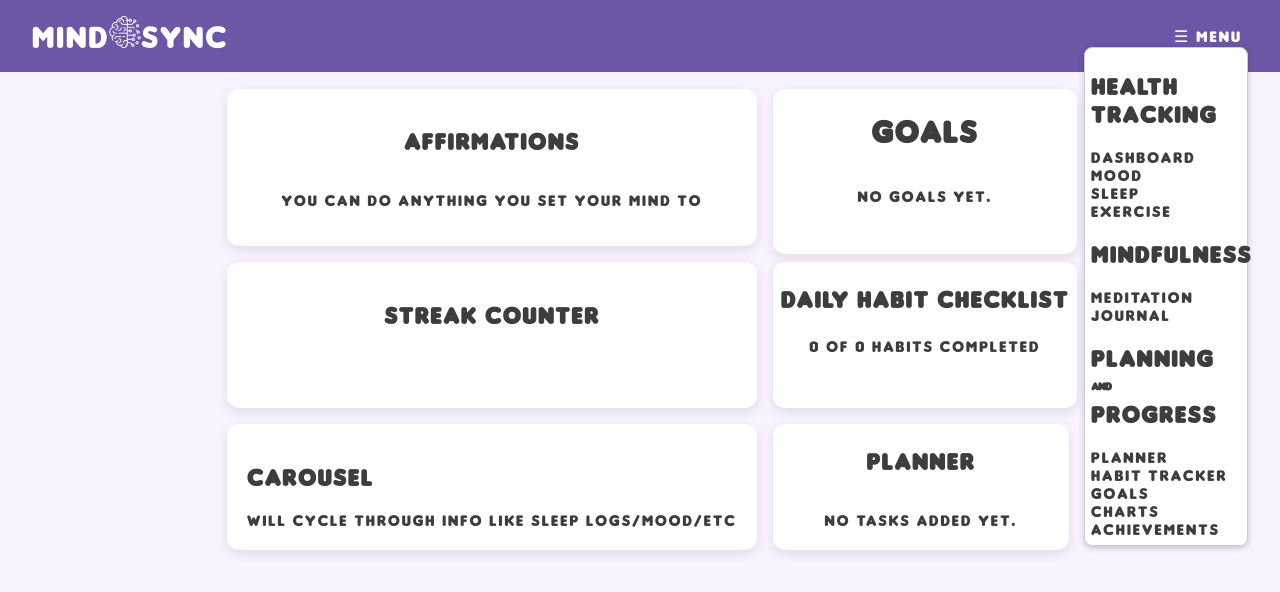
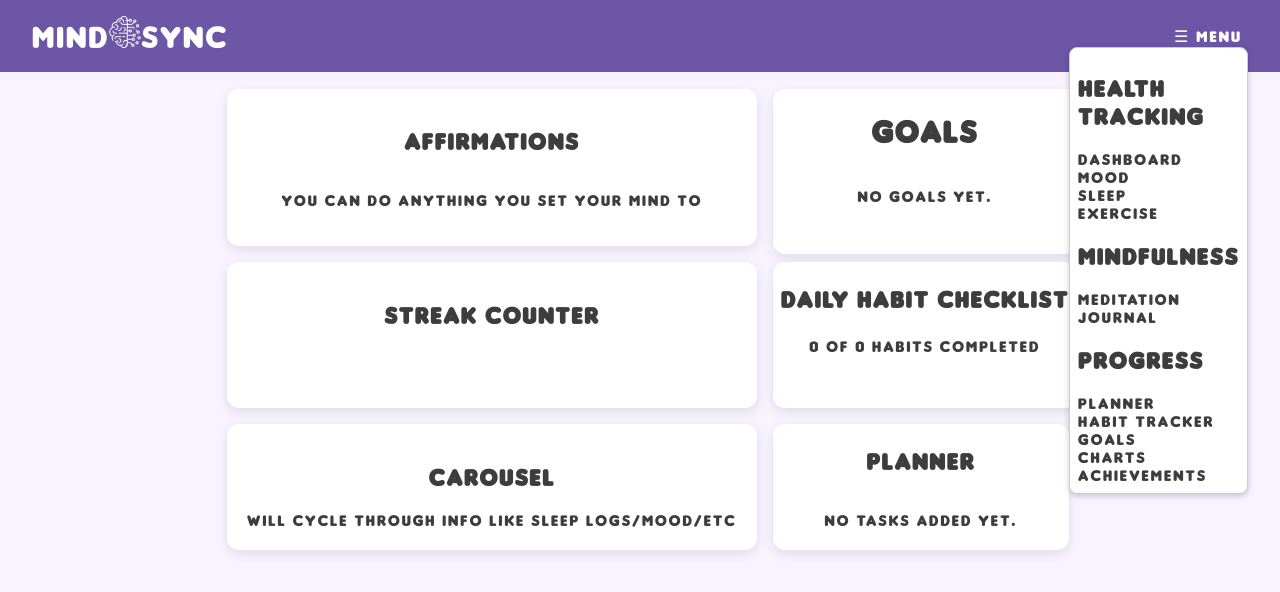
Before and after one commit to Jacob-Gauger/MindSync, a React (Create React App) app: page / in a window 1280 px wide. Both pictures are taken after a click on the button "☰ Menu". Shown: the top 592 px of the page. Built offline with nearby package versions, Linux system fonts and the light colour scheme.

Commit message:
more css fixes

```diff
--- a/src/components/Header.jsx
+++ b/src/components/Header.jsx
@@ -30,7 +30,7 @@ const Header=()=>{
                     <Link to="/meditation" className="navSelect">Meditation</Link><br />
                     <Link to="/journal" className="navSelect">Journal</Link><br />
 
-                    <h1>Planning & Progress</h1>
+                    <h1>Progress</h1>
                     <Link to="/planner" className="navSelect">Planner</Link><br />
                     <Link to="/habits" className="navSelect">Habit Tracker</Link><br />
                     <Link to="/goals" className="navSelect">Goals</Link><br />
--- a/src/css/Header.css
+++ b/src/css/Header.css
@@ -54,9 +54,8 @@
   margin: 0;
   border: 1px solid #ccc;
   border-radius: 8px;
-  width: 150px;
   box-shadow: 0 2px 6px rgba(0,0,0,0.2);
-  padding: 6px;
+  padding: 8px;
 }
 
 .dropdown-menu li {
--- a/src/css/dashboardComponentsCSS/Carousel.css
+++ b/src/css/dashboardComponentsCSS/Carousel.css
@@ -1,6 +1,9 @@
 #carousel{
     grid-row: 3;
     grid-column: 1;
+    display: flex;
+    flex-direction: column;
+    align-items: center;
     background-color: #ffffff; /* Or any background */
     padding: 20px;
     border-radius: 12px;
```
